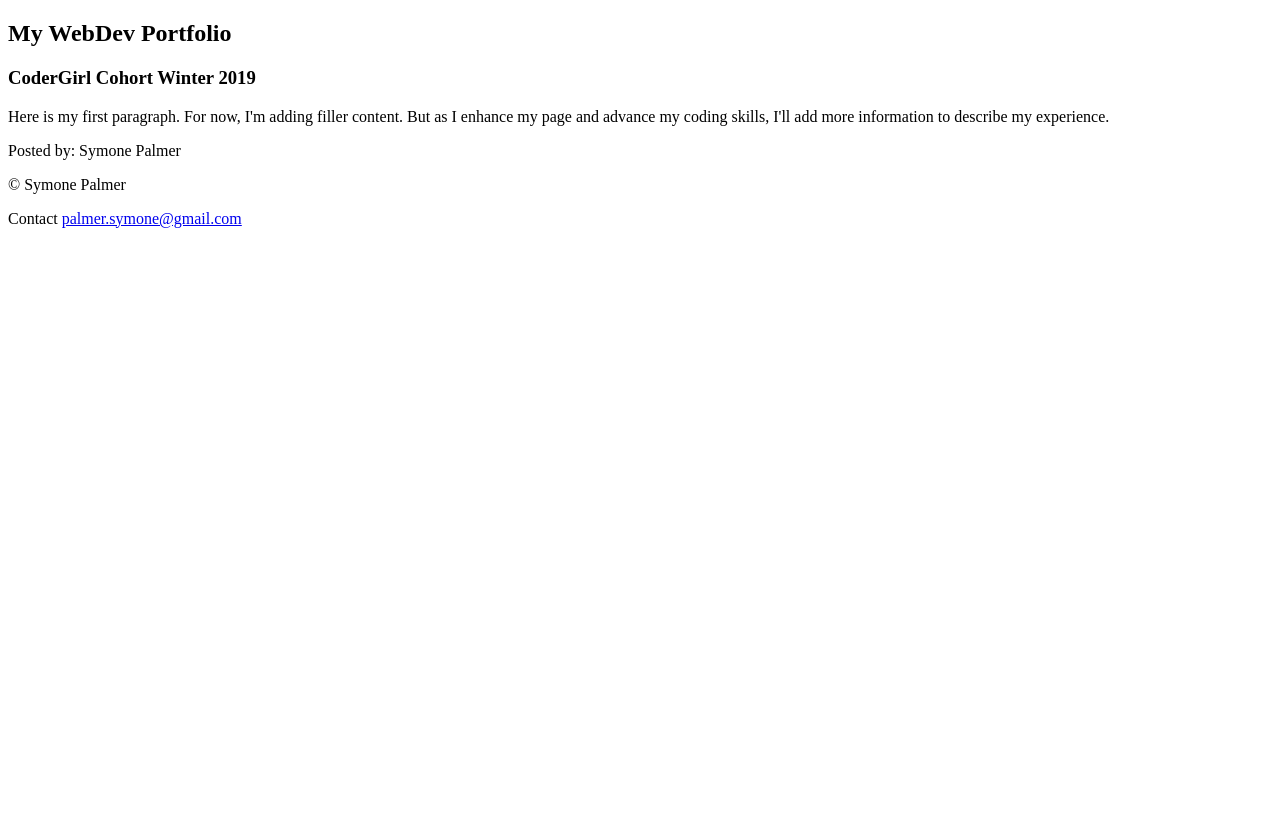
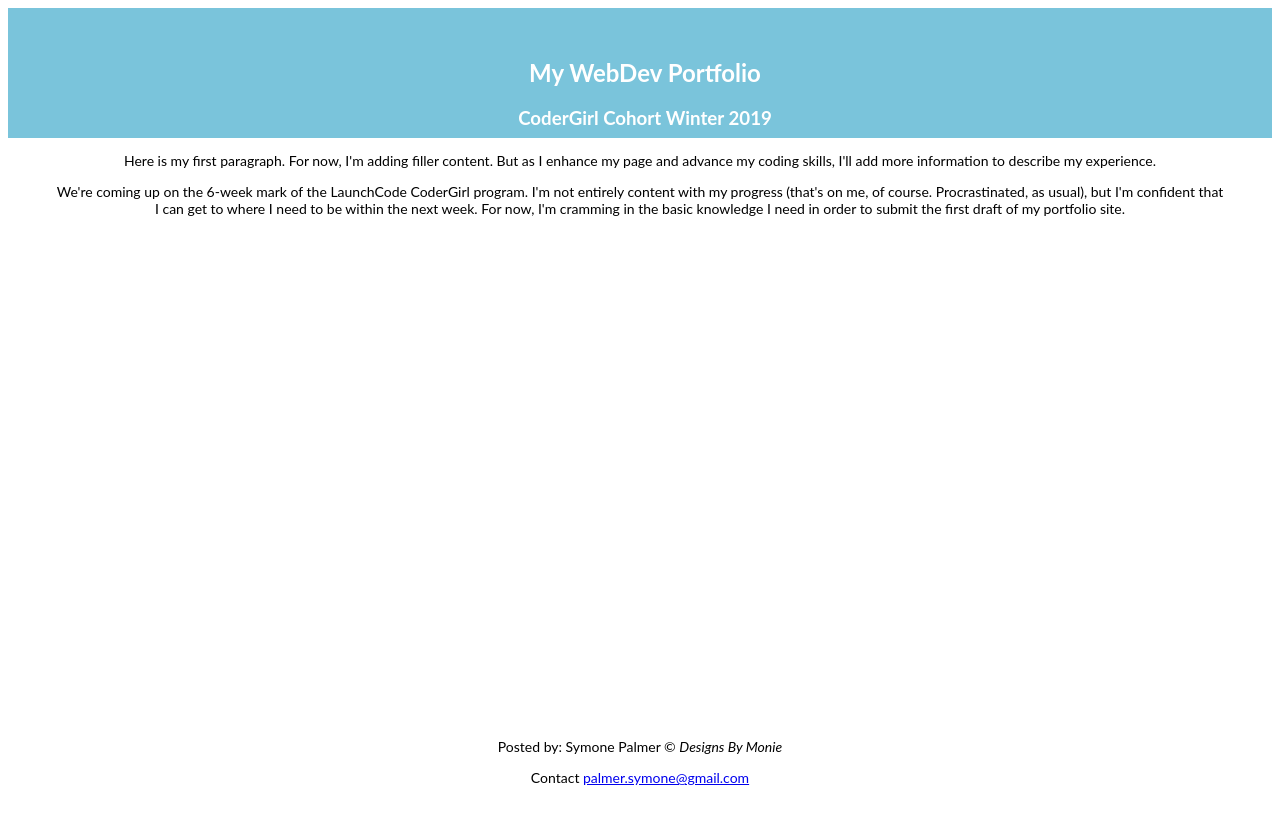
Before and after one commit to symonepalmer/my_portfolio_site, a plain HTML site: page index.html in a window 1280 px wide. Before the commit the page ends 800 px from the top, so only its background shows below. Drawn offline with Linux system fonts and the light colour scheme.

Commit message:
updated HTML doc

```diff
--- a/index.html
+++ b/index.html
@@ -1,20 +1,25 @@
 <!DOCTYPE html>
 <html>
 <head>
+	<meta charset="utf-8">
 	<title> Symone's Portfolio Page </title>
+	<link <link rel="stylesheet" type="text/css" href="styles.css"/>
 </head>
 <body>
-	<article>
-		<header>
+	<div class="content-area">
+	<article id="header">
 			<h1> My WebDev Portfolio </h1>
 			<h3> CoderGirl Cohort Winter 2019 </h3>
-			<p> Here is my first paragraph. For now, I'm adding filler content. But as I enhance my page and advance my coding skills, I'll add more information to describe my experience. </p>
-		</header>
 	</article>
-		<footer>
- 			 <p>Posted by: Symone Palmer</p>
- 			 <p> &copy; Symone Palmer </p>
-  			 <p>Contact <a href="mailto:palmer.symone@gmail.com"> palmer.symone@gmail.com</a> </p>
-		</footer>
+
+	<p class="intro"> Here is my first paragraph. For now, I'm adding filler content. But as I enhance my page and advance my coding skills, I'll add more information to describe my experience. </p>
+
+	<p> We're coming up on the 6-week mark of the LaunchCode CoderGirl program. I'm not entirely content with my progress (that's on me, of course. Procrastinated, as usual), but I'm confident that I can get to where I need to be within the next week. For now, I'm cramming in the basic knowledge I need in order to submit the first draft of my portfolio site. </p>
+	</div>
+
+		<div class="footer">
+ 			 <p> Posted by: Symone Palmer &copy; <em>Designs By Monie </em> </p>
+ 			 <p> Contact <a href="mailto:palmer.symone@gmail.com"> palmer.symone@gmail.com</a> </p>
+		</div>
 </body>
 </html>
```
